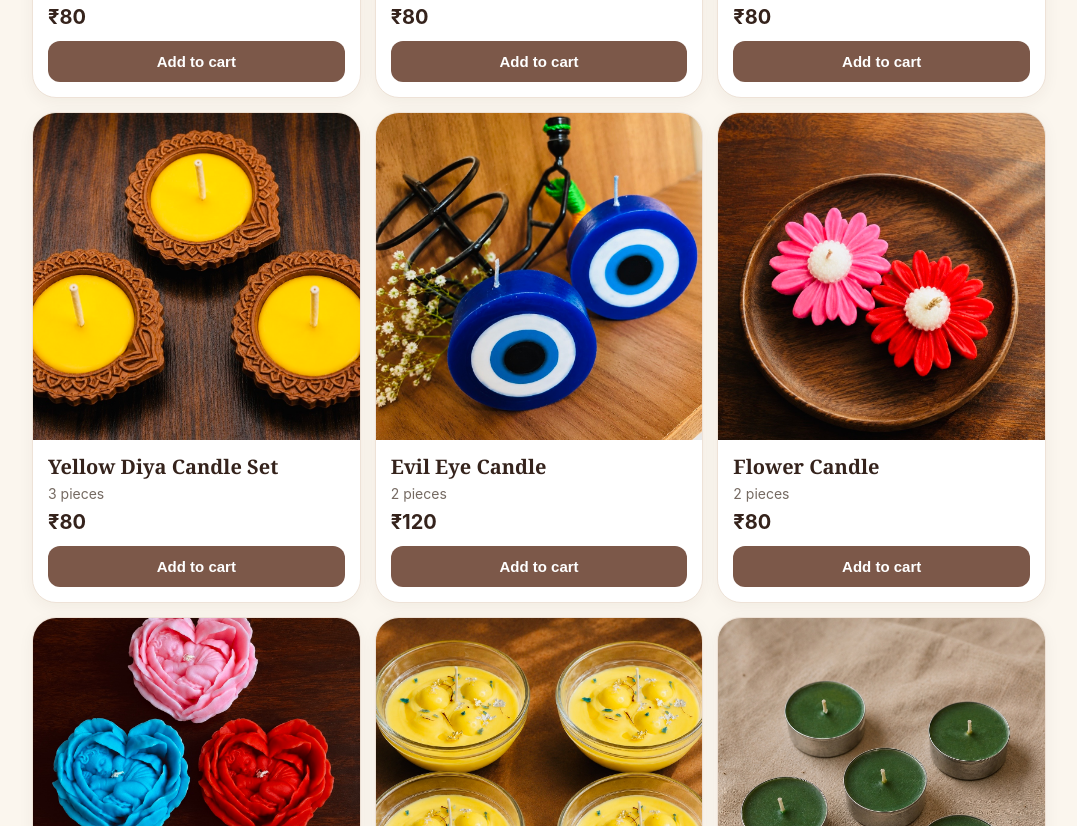
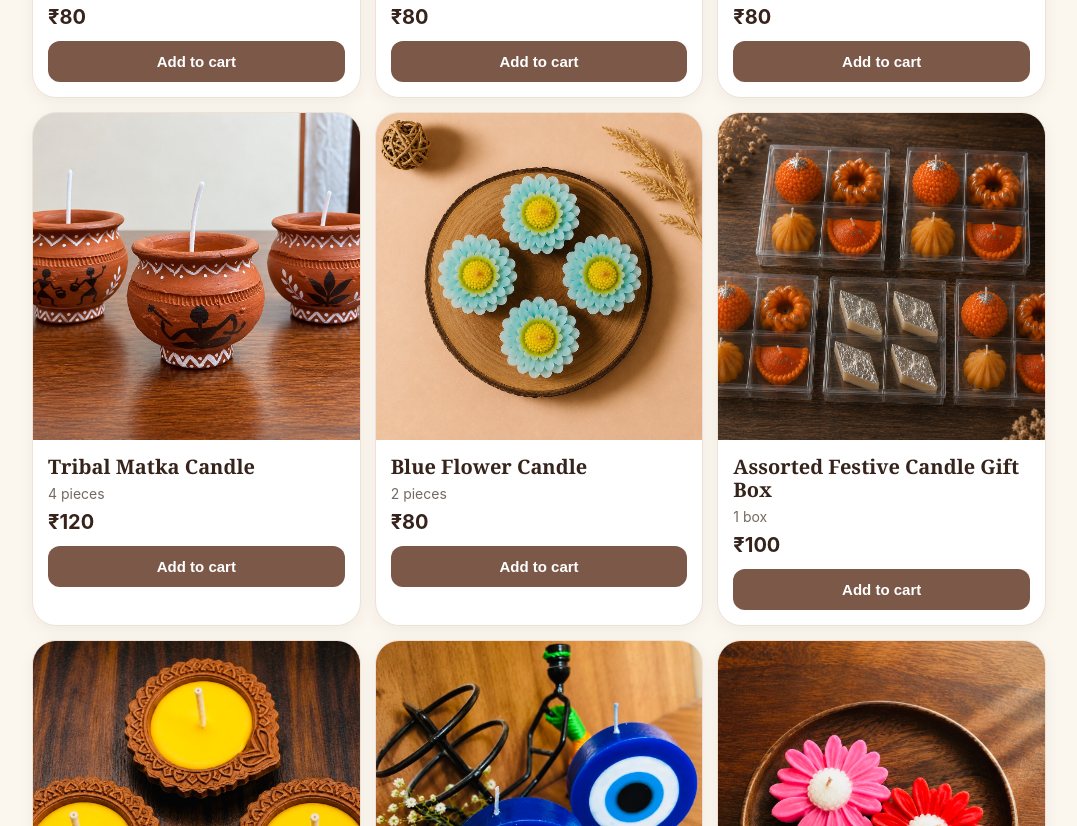
Before and after one commit to Beloracandles/belora_candles, a website: page index.html in a window 1280 px wide. Shown: the part 2549-3375 px from the top of the page, without its empty margins (101-1178 px from the left). Drawn offline with Linux system fonts and the light colour scheme.

Commit message:
Add files via upload

```diff
--- a/index.html
+++ b/index.html
@@ -52,6 +52,9 @@
  {id:'om',name:'Om Candle',price:80,pack:'2 pieces',img:'om'},
  {id:'festive-modak',name:'Festive Modak Candle Box',price:80,pack:'4 pieces (2 white + 2 orange)',img:'festive-modak'},
  {id:'green-diya',name:'Green Diya Candle Set',price:80,pack:'3 pieces',img:'green-diya'},
+    {id:'tribal-matka',name:'Tribal Matka Candle',price:120,pack:'4 pieces',img:'tribal-matka'},
+    {id:'blue-flower',name:'Blue Flower Candle',price:80,pack:'2 pieces',img:'blue-flower'},
+    {id:'festive-gift-box',name:'Assorted Festive Candle Gift Box',price:100,pack:'1 box',img:'festive-gift-box'},
  {id:'yellow-diya',name:'Yellow Diya Candle Set',price:80,pack:'3 pieces',img:'yellow-diya'},
  {id:'evil-eye',name:'Evil Eye Candle',price:120,pack:'2 pieces',img:'evil-eye'},
  {id:'flower',name:'Flower Candle',price:80,pack:'2 pieces',img:'flower'},
```
Also changed, not shown: blue-flower.jpeg (added), festive-gift-box.jpeg (added), green-diya.jpeg (added), tribal-matka.jpeg (added).
